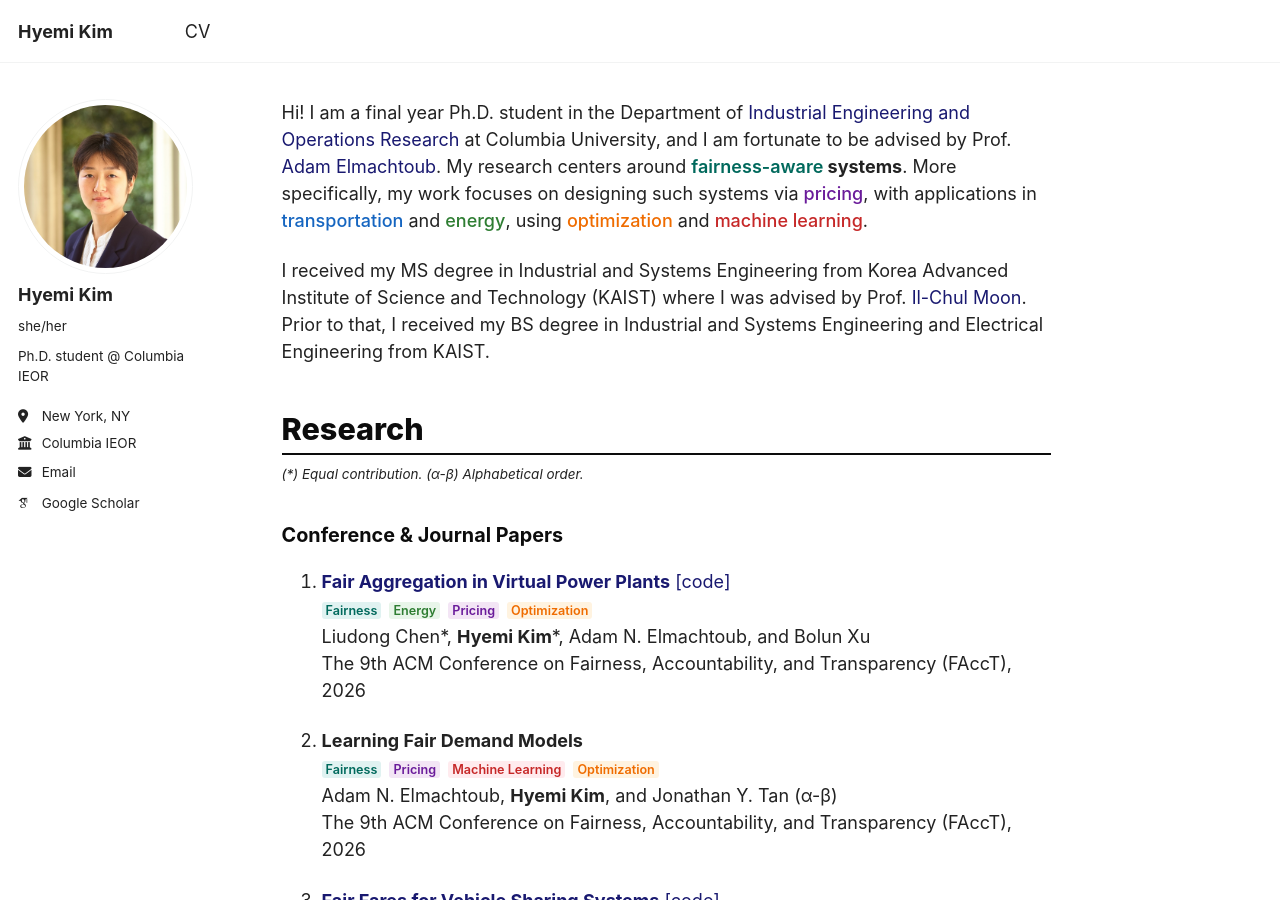
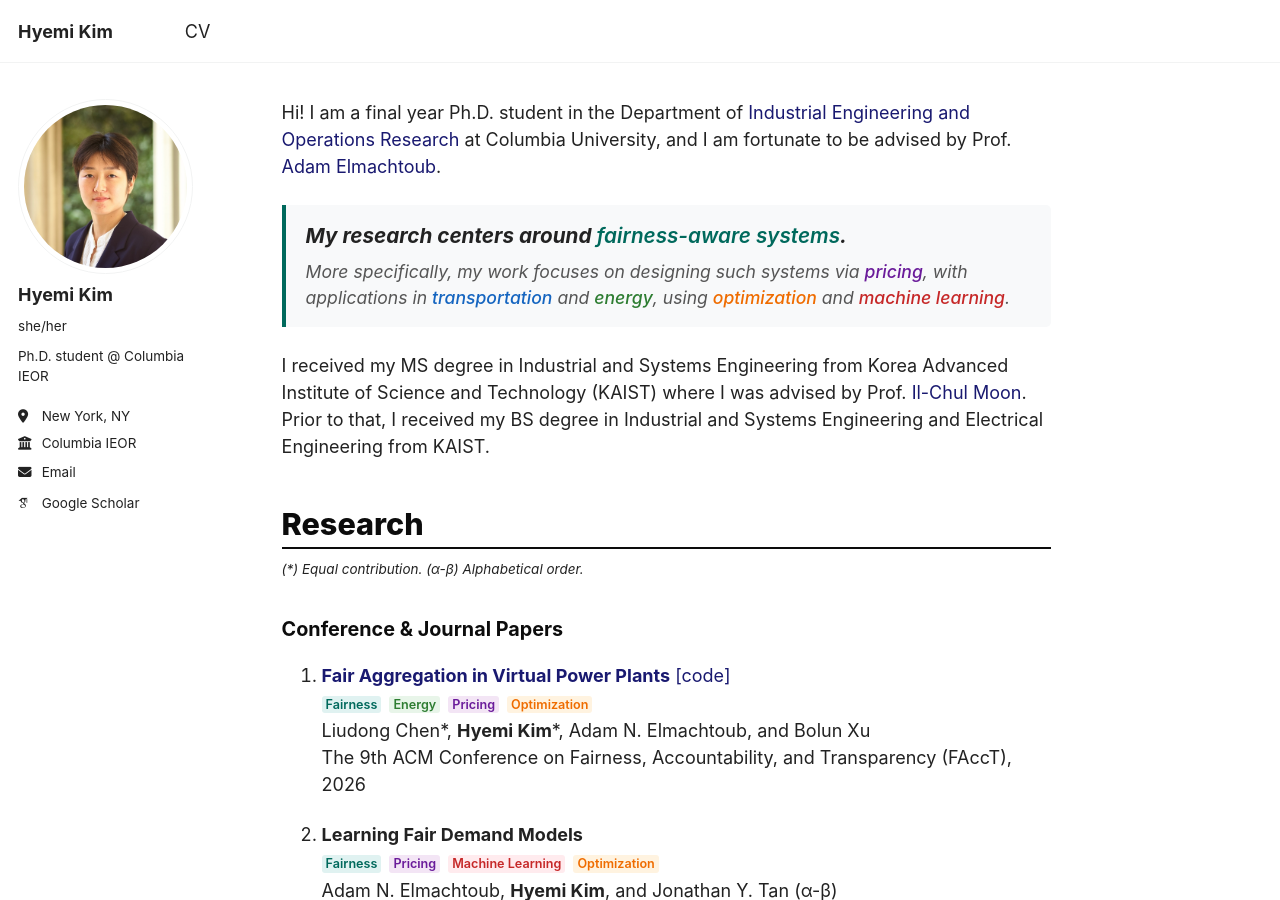
Before and after one commit to HyemiK1m/hyemik1m.github.io, a Jekyll site: the page built from _pages/about.md, in a window 1280 px wide and 900 px high. Built offline with Jekyll 4.4.1, drawn with Linux system fonts in a browser that asks for light colours; some web fonts are replaced; a script that is not in the unit is left out.

Commit message:
Update about.md

```diff
--- a/_pages/about.md
+++ b/_pages/about.md
@@ -24,7 +24,16 @@ redirect_from:
   .text-ml { color: #C62828; font-weight: 500; }
 </style>
 
-Hi! I am a final year Ph.D. student in the Department of [Industrial Engineering and Operations Research](https://ieor.columbia.edu/) at Columbia University, and I am fortunate to be advised by Prof. [Adam Elmachtoub](https://www.columbia.edu/~ae2516/). My research centers around **<span class="text-fairness">fairness-aware</span> systems**. More specifically, my work focuses on designing such systems via <span class="text-pricing">pricing</span>, with applications in <span class="text-transportation">transportation</span> and <span class="text-energy">energy</span>, using <span class="text-optimization">optimization</span> and <span class="text-ml">machine learning</span>.
+Hi! I am a final year Ph.D. student in the Department of [Industrial Engineering and Operations Research](https://ieor.columbia.edu/) at Columbia University, and I am fortunate to be advised by Prof. [Adam Elmachtoub](https://www.columbia.edu/~ae2516/).
+
+<blockquote style="border-left: 4px solid #00695C; background-color: #F8F9FA; padding: 15px 20px; margin: 25px 0; border-radius: 0 5px 5px 0;">
+  <p style="margin: 0; font-size: 1.15em; color: #333;">
+    <strong>My research centers around <span class="text-fairness">fairness-aware systems</span>.</strong><br>
+    <span style="font-size: 0.85em; font-weight: 400; color: #555; display: block; margin-top: 8px;">
+      More specifically, my work focuses on designing such systems via <span class="text-pricing">pricing</span>, with applications in <span class="text-transportation">transportation</span> and <span class="text-energy">energy</span>, using <span class="text-optimization">optimization</span> and <span class="text-ml">machine learning</span>.
+    </span>
+  </p>
+</blockquote>
 
 I received my MS degree in Industrial and Systems Engineering from Korea Advanced Institute of Science and Technology (KAIST) where I was advised by Prof. [Il-Chul Moon](https://aai.kaist.ac.kr/bbs/board.php?bo_table=sub2_1&wr_id=3). Prior to that, I received my BS degree in Industrial and Systems Engineering and Electrical Engineering from KAIST.
 
```
